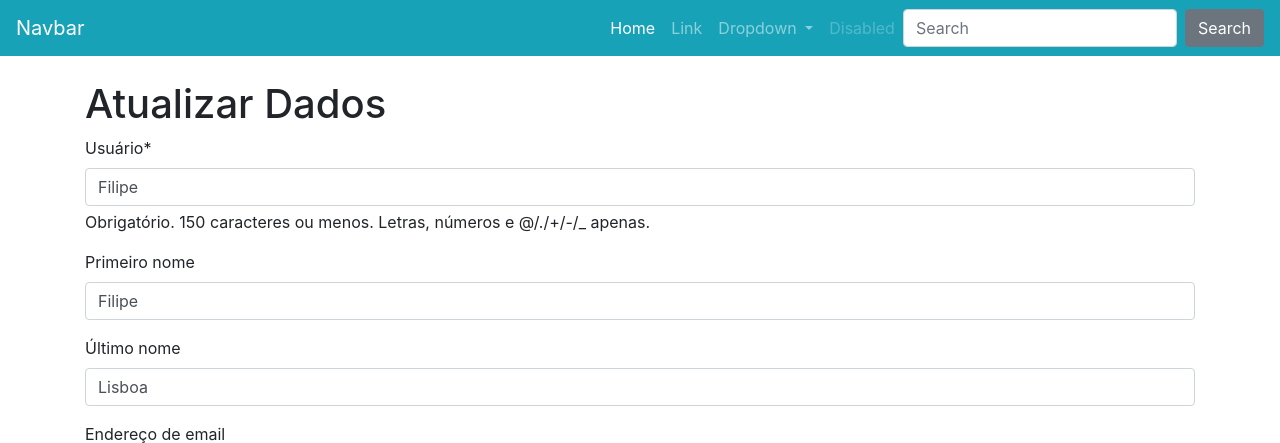
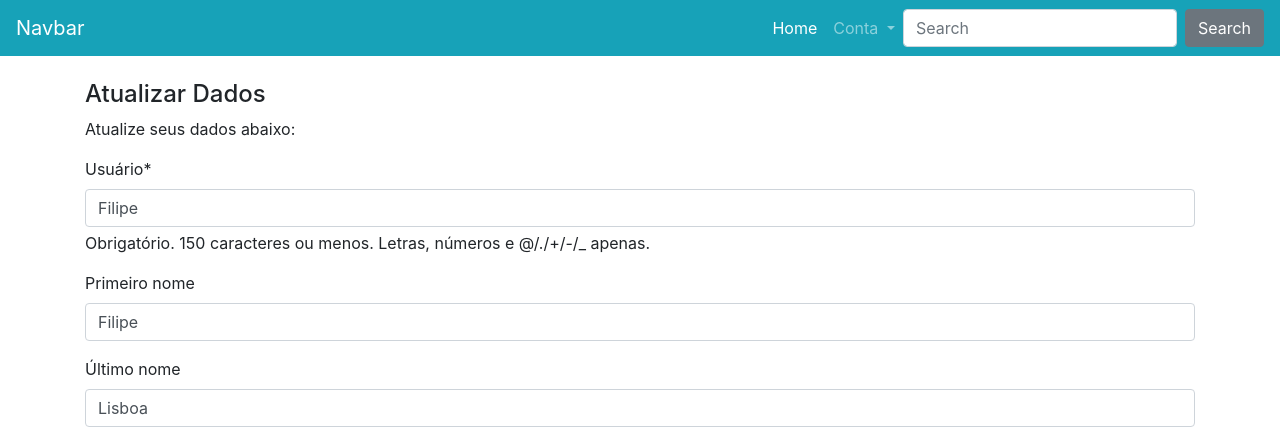
Before and after one commit to Lipe-lisboa/E-COMMERCE, a Django app: page /perfil/ in a window 1280 px wide. Shown: the top 443 px of the page. Run offline with Django 5.2, Linux system fonts and the light colour scheme; a user stored in the database is signed in; data comes from the database, SQL or seed files in the repository; both versions use the stored data as it was after the commit; parts of the project's set-up code (start-up, migrations or seed data) failed here and were passed over; some libraries are stand-ins or nearby versions.

Commit message:
fazendo a parte de login e logout

```diff
--- a/base_templates/global/partials/_nav.html
+++ b/base_templates/global/partials/_nav.html
@@ -10,26 +10,35 @@
     <div class="collapse navbar-collapse" id="navbarSupportedContent">
         <ul class="navbar-nav ml-auto">
             <li class="nav-item active">
-                <a class="nav-link" href="#">Home <span class="sr-only">(current)</span></a>
+                <a class="nav-link" href="{% url "produto:lista" %}">Home <span class="sr-only">(current)</span></a>
             </li>
-            <li class="nav-item">
-                <a class="nav-link" href="#">Link</a>
-            </li>
+
+            {% if request.user.is_authenticated %}
                 <li class="nav-item dropdown">
                     <a class="nav-link dropdown-toggle" href="#" id="navbarDropdown" role="button"
                         data-toggle="dropdown" aria-haspopup="true" aria-expanded="false">
-                    Dropdown
+                        Conta
                     </a>
                     <div class="dropdown-menu" aria-labelledby="navbarDropdown">
-                    <a class="dropdown-item" href="#">Action</a>
-                    <a class="dropdown-item" href="#">Another action</a>
+
+                        <a class="dropdown-item" href="{% url "perfil:atualizar" %}">Atualizar</a>
+                        <a class="dropdown-item" href="{% url "perfil:logout" %}">Sair</a>
+
                         <div class="dropdown-divider"></div>
-                    <a class="dropdown-item" href="#">Something else here</a>
                     </div>
                 </li>
+
+
+            {% else %}
                 <li class="nav-item">
-                <a class="nav-link disabled" href="#">Disabled</a>
+                    <a class="nav-link" href="{% url "perfil:criar" %}">Cadastrar</a>
                 </li>
+
+                <li class="nav-item">
+                    <a class="nav-link" href="{% url "perfil:login" %}">Logar</a>
+                </li>
+
+            {% endif %}
             <li class="nav-item">
                 {% if request.session.carrinho%}
                 <a class="nav-link nav-cart-link active" href="{% url "produto:carrinho" %}">
--- a/perfil/templates/perfil/atualizar.html
+++ b/perfil/templates/perfil/atualizar.html
@@ -2,5 +2,6 @@
 
 
 {% block tituloform %}
-    <h1>Atualizar Dados</h1>
+    <h4>Atualizar Dados</h4>
+    <p>Atualize seus dados abaixo:</p>
 {% endblock tituloform %}
--- a/perfil/templates/perfil/criar.html
+++ b/perfil/templates/perfil/criar.html
@@ -6,17 +6,11 @@
 
 
 <div class="row">
-
-    {% if not request.user.is_authenticated %}
-        <div class="col-lg">
-            <h1>Login</h1>
-        </div>
-    {% endif %}
-
     <div class="col-lg">
 
         {% block tituloform %}
-            <h1>Cadastro</h1>
+            <h4>Cadastro</h4>
+            <p>Caso não tenha um cadastro, preencha o formulário abaixo:</p>
         {% endblock tituloform %}
 
         <form method="POST" action="">
--- a/perfil/urls.py
+++ b/perfil/urls.py
@@ -4,7 +4,7 @@ from perfil.views import views_perfil
 app_name = "perfil"
 urlpatterns = [
     path('',views_perfil.Criar.as_view(), name='criar'),
-    path('atualizar/',views_perfil.Atualizar.as_view(), name='Atualizar'),
+    path('atualizar/',views_perfil.Criar.as_view(), name='atualizar'),
     path('login/',views_perfil.Login.as_view() ,name='login'),
     path('logout/',views_perfil.Logout.as_view() , name='logout')
 ]
--- a/perfil/views/views_perfil.py
+++ b/perfil/views/views_perfil.py
@@ -1,11 +1,13 @@
 from django.views import View
 from django.http import HttpResponse
-from django.shortcuts import  render,redirect, get_object_or_404
+from django.shortcuts import  render,get_object_or_404, redirect
 from perfil.models import PerfilUsuario
 from django.contrib.auth.models import User
 from perfil.forms import UserForm, PerfilForm
 import copy
-from django.contrib.auth import login, authenticate
+from django.contrib.auth import login, authenticate, logout
+from django.contrib import messages
+
 
 class BasePerfil(View):
     template_name = 'perfil/criar.html'
@@ -72,11 +74,10 @@ class Criar(BasePerfil):
             usuario = get_object_or_404(
                 User, username=self.request.user.username
             )
+
             usuario.username = username
             if password:
                 usuario.set_password(password)
-
-
             usuario.email = email
             usuario.first_name = first_name
             usuario.last_name = last_name
@@ -91,9 +92,9 @@ class Criar(BasePerfil):
                 perfil = self.perfilform.save(commit=False)
                 perfil.user = usuario
                 perfil.save()
-        #não logado (criar)
 
 
+        #não logado (criar)
         else:
             usuario = self.userform.save(commit=False)
             usuario.set_password(password)
@@ -116,19 +117,72 @@ class Criar(BasePerfil):
 
         self.request.session['carrinho'] = self.carrinho
         self.request.session.save()
-        return self.renderizar
 
+        messages.success(
+            self.request,
+            "Seu cadastro foi realizado com sucesso"
+        )
+
+        messages.success(
+            self.request,
+            "Login realizado com sucesso"
+        )
+        return redirect('perfil:criar')
 
 class Atualizar(BasePerfil):
     def get(self, *args, **kwargs):
-        return HttpResponse("atualizar")
+        ...
+
 
 class Login(View):
-    template_name = 'perfil/login.html'
+    def setup(self, *args, **kwargs) -> None:
+        super().setup(*args, **kwargs)
+
+        self.renderizar = render(
+            request= self.request,
+            template_name = 'perfil/login.html'
+        )
     def get(self, *args, **kwargs):
-        return HttpResponse("loguin")
+        return self.renderizar
 
+    def post(self, *args, **kwargs):
+        username = self.request.POST.get('username')
+        password = self.request.POST.get('password')
+
+        print(username, password)
+
+        if not username or not password:
+            messages.error(
+                self.request,
+                "Login invalido 09"
+            )
+
+            return redirect('perfil:login')
+
+        usuario = authenticate(self.request, username=username, password=password)
+
+        if not usuario:
+            messages.error(
+                self.request,
+                "Login invalido 98"
+            )
+            return redirect('perfil:login')
+
+
+        login(self.request, user=usuario)
+
+        messages.success(
+            self.request,
+            "Usuario logado com sucesso"
+        )
+
+        return redirect('produto:carrinho')
 
 class Logout(View):
     def get(self, *args, **kwargs):
-        return HttpResponse("logout")
+        carrinho = copy.deepcopy(self.request.session.get('carrinho', {}))
+        logout(self.request)
+
+        self.request.session['carrinho'] = carrinho
+        self.request.session.save()
+        return redirect('produto:lista')
```
Also changed, not shown: perfil/templates/perfil/login.html (added, +29 -0 lines), db.sqlite3. Lines whose indentation alone changed are shown as unchanged.
